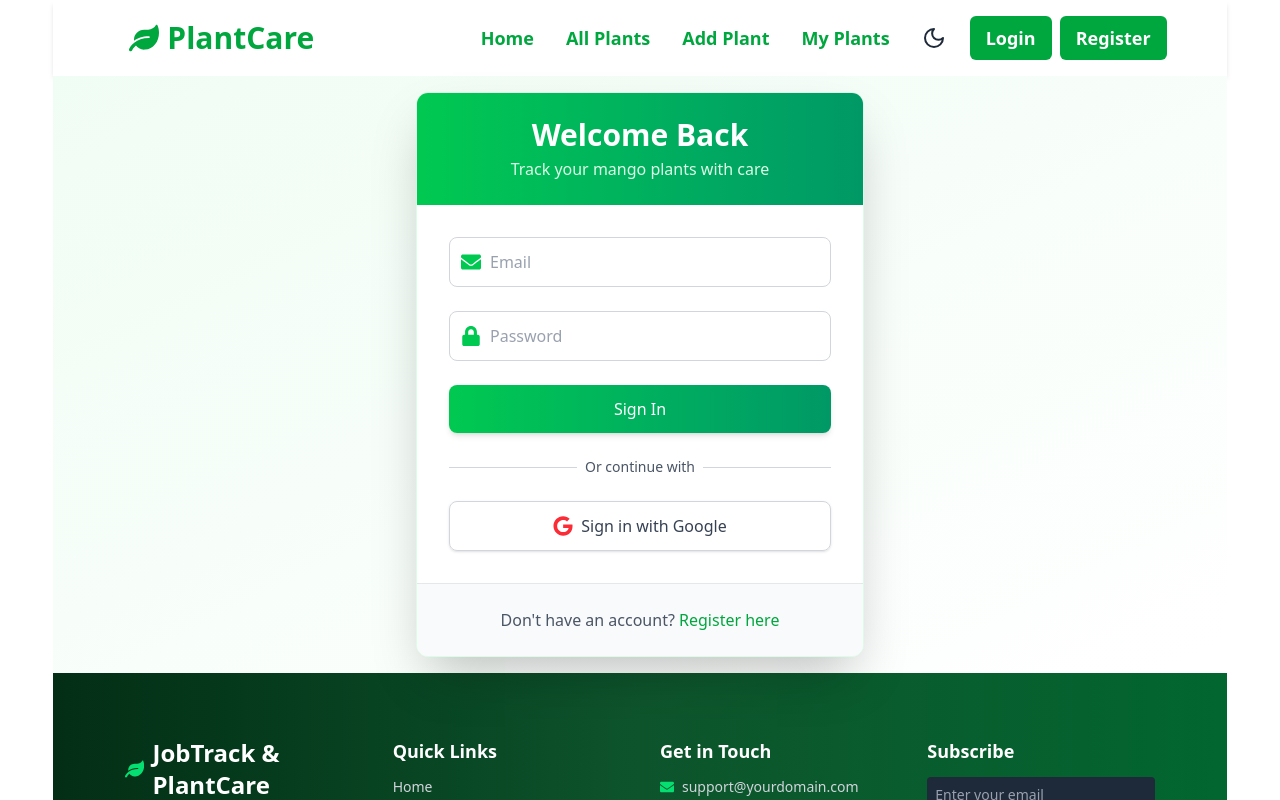
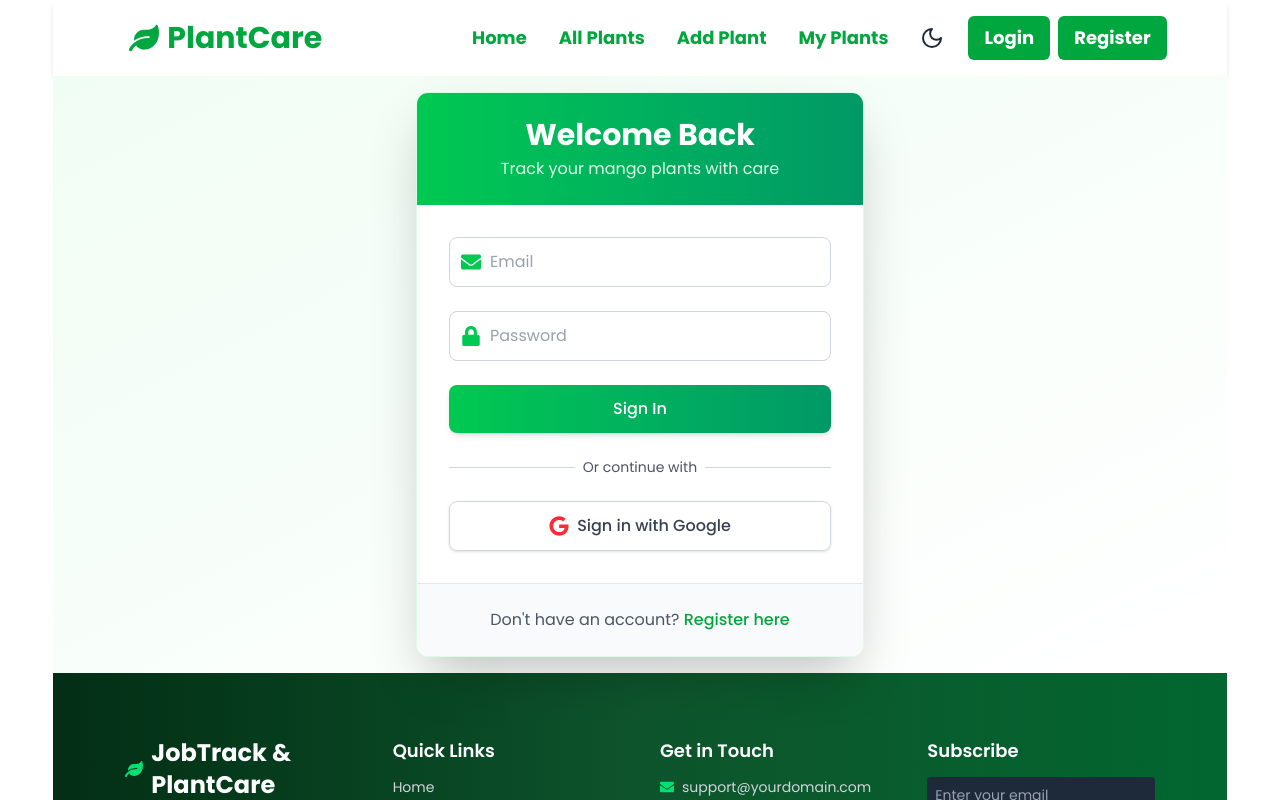
Before and after one commit to rjlam1/Mango, a React (Vite) app: page /login in a window 1280 px wide. Shown: the top 800 px of the page. Built offline with nearby package versions, Linux system fonts and the light colour scheme; no server answers.

Commit message:
font-family add

```diff
--- a/index.html
+++ b/index.html
@@ -1,9 +1,19 @@
-<!doctype html>
+<!DOCTYPE html>
 <html lang="en">
   <head>
     <meta charset="UTF-8" />
-    <link rel="icon" type="image/svg+xml" href="https://img.icons8.com/?size=100&id=6OvZDLSIuE6o&format=png&color=40C057" />
+    <link
+      rel="icon"
+      type="image/svg+xml"
+      href="https://img.icons8.com/?size=100&id=6OvZDLSIuE6o&format=png&color=40C057"
+    />
     <meta name="viewport" content="width=device-width, initial-scale=1.0" />
+    <link rel="preconnect" href="https://fonts.googleapis.com" />
+    <link rel="preconnect" href="https://fonts.gstatic.com" crossorigin />
+    <link
+      href="https://fonts.googleapis.com/css2?family=Poppins:wght@300;400;500;600;700&display=swap"
+      rel="stylesheet"
+    />
     <title>Mango Grove Tracker</title>
   </head>
   <body>
--- a/src/Component/Allplans.jsx
+++ b/src/Component/Allplans.jsx
@@ -16,7 +16,6 @@
     fetch(`https://mango-server-ten.vercel.app/mango?sortBy=${sortBy}`)
       .then((res) => res.json())
       .then((data) => {
-        console.log(data)
         setPlants(data);
         setLoading(false);
       })
@@ -101,7 +100,7 @@
                   key={plant._id}
                   className={isDark ? "hover:bg-gray-700" : "hover:bg-green-50"}
                 >
-                  <td className="px-4 py-2 text-center border">{index + 1}</td>
+                  <td className="px-4 py-2 text-center border">{index }</td>
                   <td className="px-4 py-2 border">{plant.plantName}</td>
                   <td className="px-4 py-2 border">{plant.category}</td>
                   <td className="px-4 py-2 border">{plant.wateringFrequency}</td>
--- a/src/Component/Theme.jsx
+++ b/src/Component/Theme.jsx
@@ -14,10 +14,8 @@
   useEffect(() => {
     if (theme === "dark") {
       document.documentElement.classList.add("dark");
-      console.log("Dark mode enabled");
     } else {
       document.documentElement.classList.remove("dark");
-      console.log("Light mode enabled");
     }
     localStorage.setItem("theme", theme);
   }, [theme]);
--- a/src/index.css
+++ b/src/index.css
@@ -1,6 +1,10 @@
+@import url('https://fonts.googleapis.com/css2?family=Poppins:wght@300;400;500;600;700&display=swap');
 @plugin "daisyui";
 @import "tailwindcss";
-/* Invert calendar icon in dark mode */
 .dark input[type="date"]::-webkit-calendar-picker-indicator {
   filter: invert(1);
 }
+
+body {
+  font-family: 'Poppins', sans-serif;
+}
```
